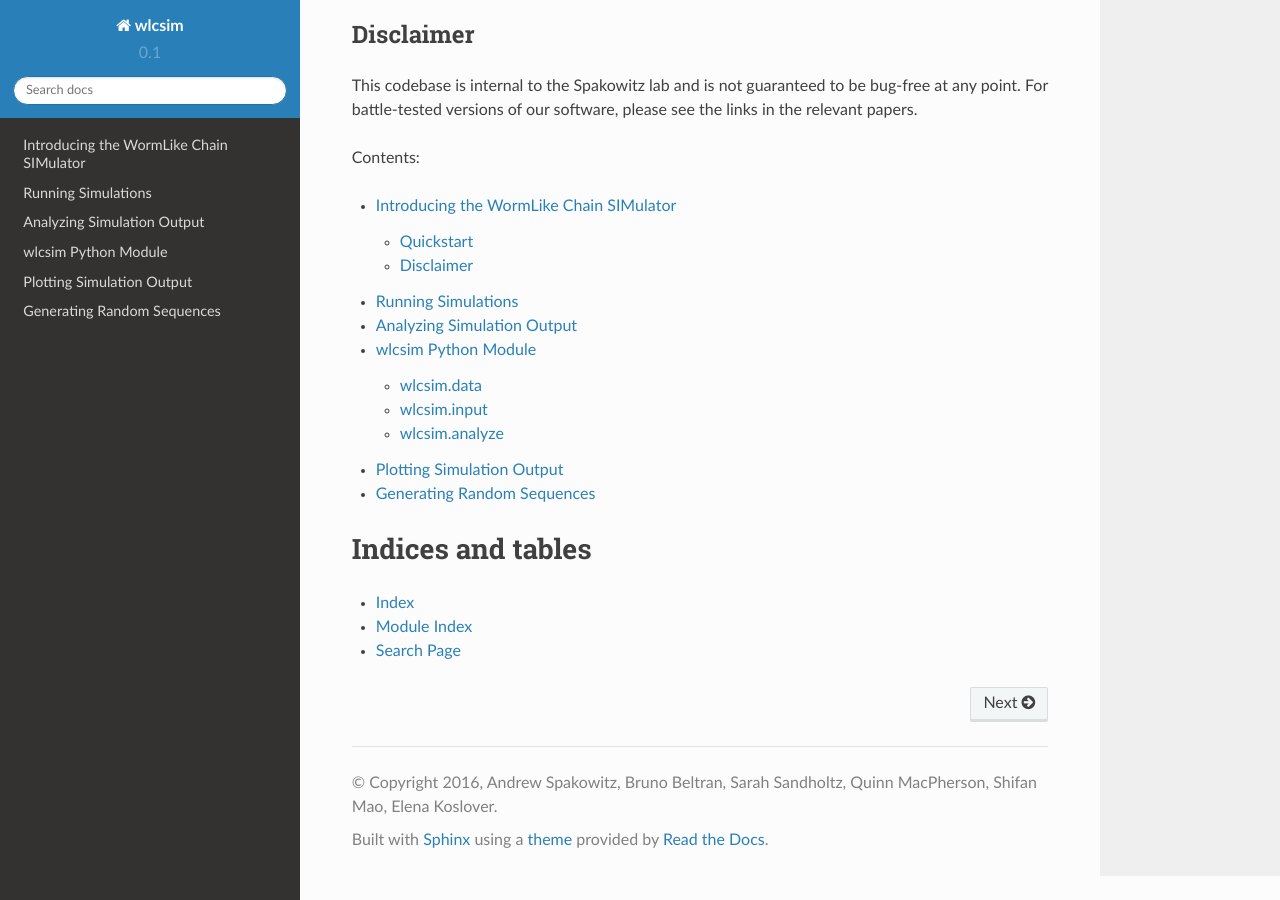
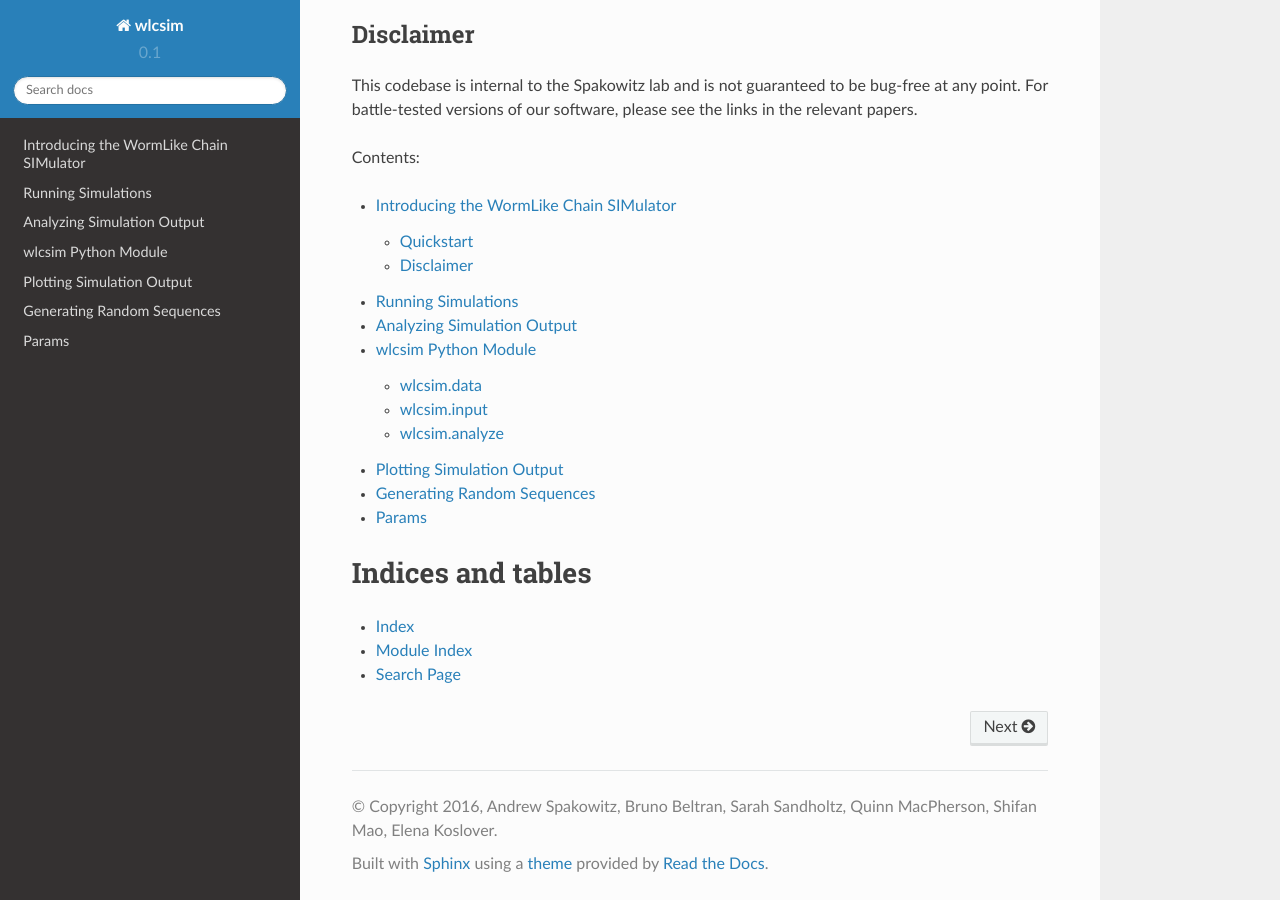
Before and after one commit to SpakowitzLab/wlcsim, a Sphinx documentation site: the page built from doc/index.rst, in a window 1280 px wide and 900 px high, scrolled down 758 px. Built offline with Sphinx 7.4.7 and the Read the Docs theme 2.0.0, drawn with Linux system fonts in a browser that asks for light colours.

Commit message:
DOCS: make target for doc

```diff
--- a/doc/conf.py
+++ b/doc/conf.py
@@ -38,7 +38,8 @@
     'sphinx.ext.viewcode',
     'sphinx.ext.githubpages',
     'sphinxcontrib.napoleon',
-    'sphinxfortran.fortran_domain'
+    'sphinxfortran.fortran_domain',
+    'sphinxfortran.fortran_autodoc'
 ]
 
 # Add any paths that contain templates here, relative to this directory.
@@ -346,3 +347,8 @@
 # If true, do not generate a @detailmenu in the "Top" node's menu.
 #
 # texinfo_no_detailmenu = False
+
+
+# -- Options for Fortran Including -------------------------------------------
+fortran_src = ['../src/bd/', '../src/mc/', '../src/wlcsim/', '../src/util/']
+fortran_ext = ['f90', 'f03', 'f95']
--- a/doc/index.rst
+++ b/doc/index.rst
@@ -21,6 +21,7 @@
    wlcsim
    plotting
    generating_sequences
+   params
 
 
 
--- /dev/null
+++ b/doc/params.rst
@@ -0,0 +1,6 @@
+.. _params:
+
+Params
+######
+
+.. f:autovariable:: params
```
Also changed, not shown: 2 other files.
